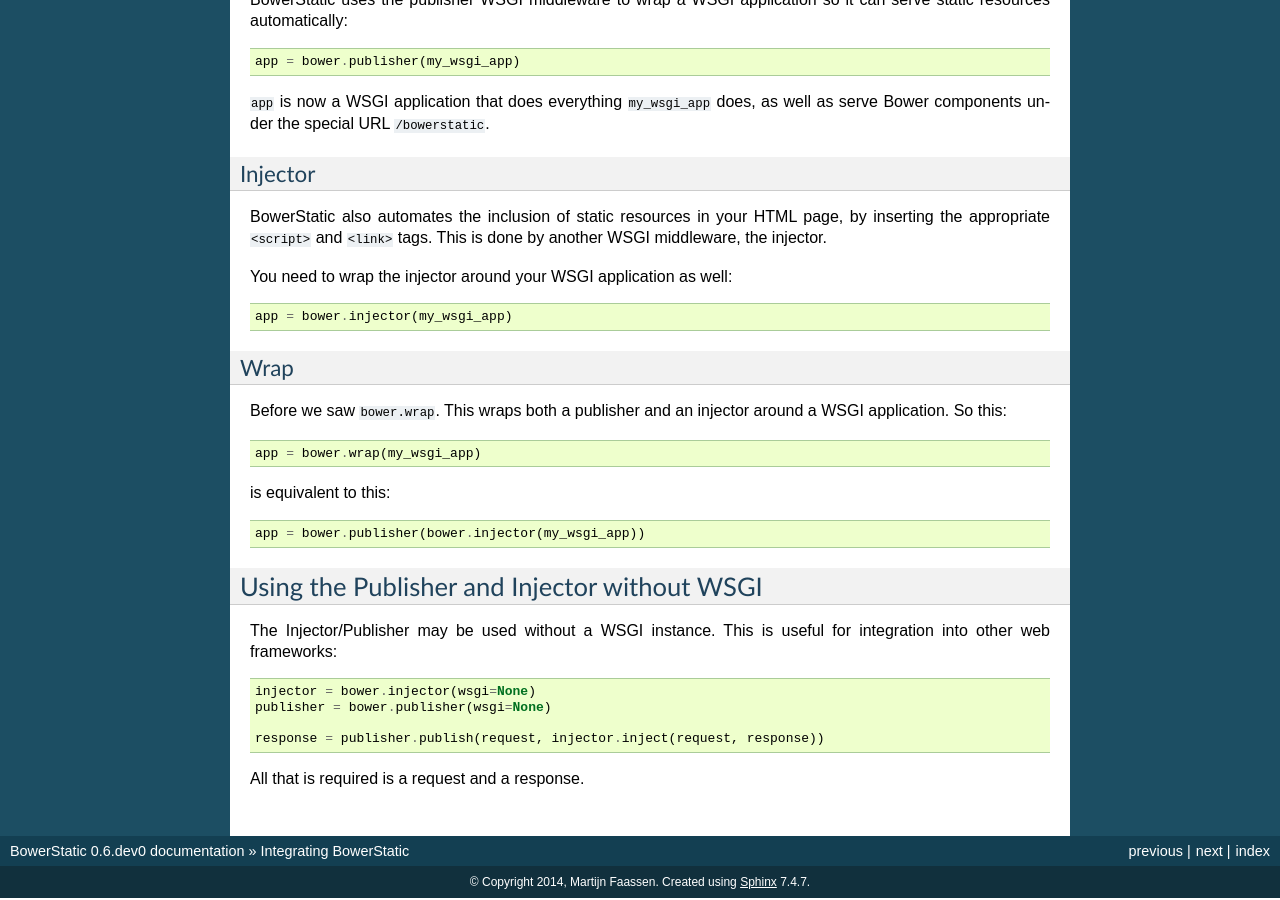
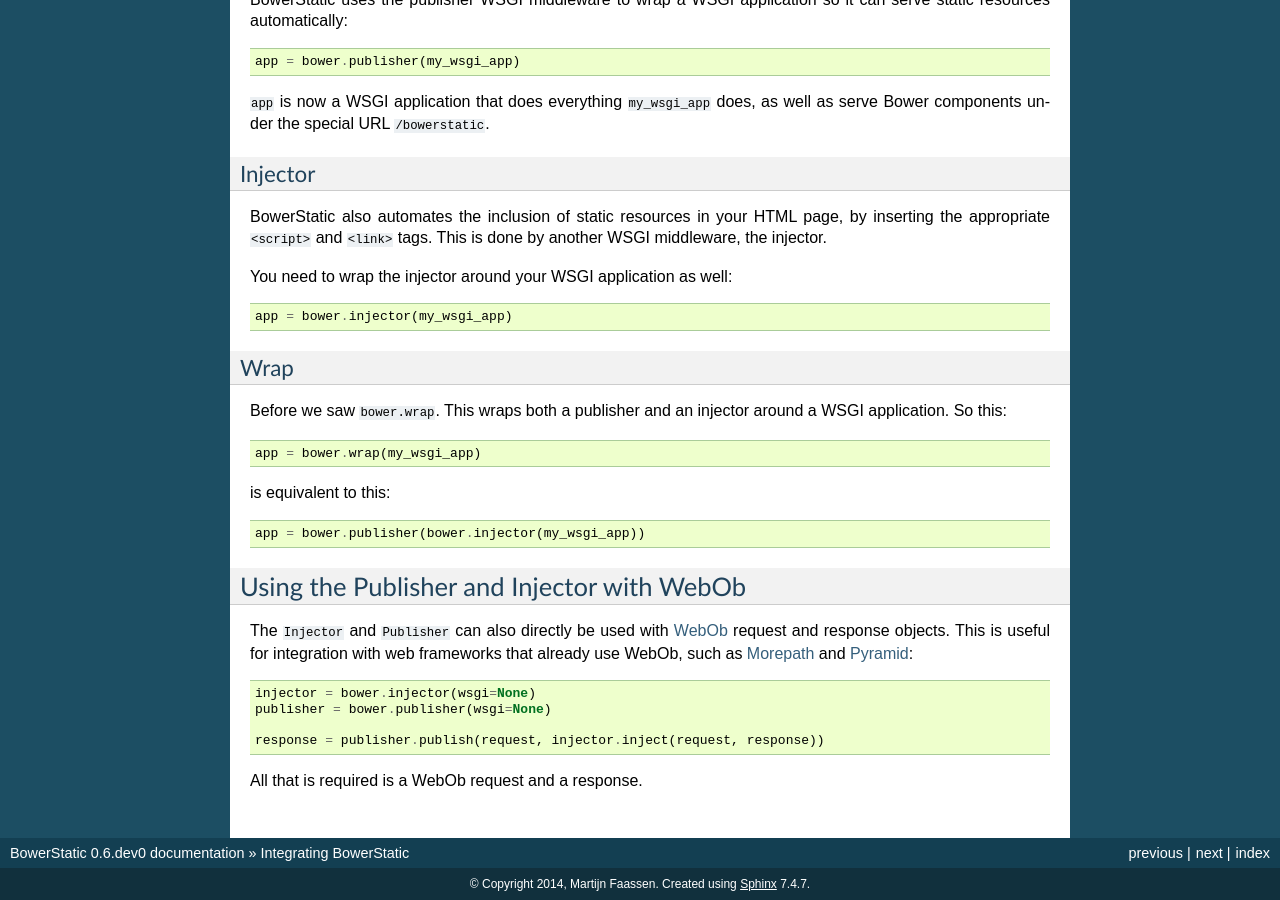
Before and after one commit to faassen/bowerstatic, a Sphinx documentation site: the page built from doc/integrating.rst, in a window 1280 px wide and 900 px high, scrolled down 4428 px. Built offline with Sphinx 7.4.7, drawn with Linux system fonts in a browser that asks for light colours; some of the changed text lies outside the part shown.

Commit message:
Update documentation a bit concerning the new WSGI-less WebOb integration.

```diff
--- a/CREDITS.txt
+++ b/CREDITS.txt
@@ -7,7 +7,7 @@ CREDITS
 
 * Reinout van Rees (a few doc fixes)
 
-* Denis Krienbühl (Python 3 compatibility)
+* Denis Krienbühl (Python 3 compatibility, direct request/response API)
 
 * Special thanks to the Fanstatic developers.
 
--- a/doc/integrating.rst
+++ b/doc/integrating.rst
@@ -313,15 +313,23 @@ is equivalent to this::
   app = bower.publisher(bower.injector(my_wsgi_app))
 
 
-Using the Publisher and Injector without WSGI
----------------------------------------------
+Using the Publisher and Injector with WebOb
+-------------------------------------------
 
-The Injector/Publisher may be used without a WSGI instance. This is useful
-for integration into other web frameworks::
+The ``Injector`` and ``Publisher`` can also directly be used with
+WebOb_ request and response objects. This is useful for integration
+with web frameworks that already use WebOb, such as Morepath_ and
+Pyramid_::
 
     injector = bower.injector(wsgi=None)
     publisher = bower.publisher(wsgi=None)
 
     response = publisher.publish(request, injector.inject(request, response))
 
-All that is required is a request and a response.
+All that is required is a WebOb request and a response.
+
+.. _WebOb: http://webob.org
+
+.. _Morepath: http://morepath.readthedocs.org
+
+.. _Pyramid: http://www.pylonsproject.org/
```
Also changed, not shown: CHANGES.txt (+5 -3 lines).
